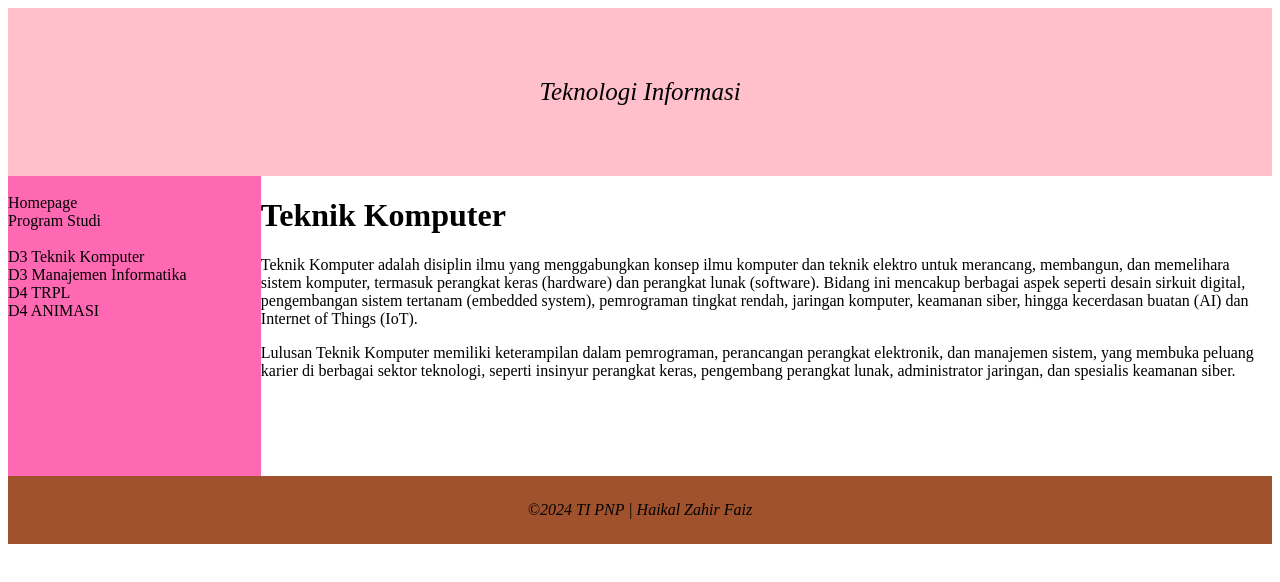
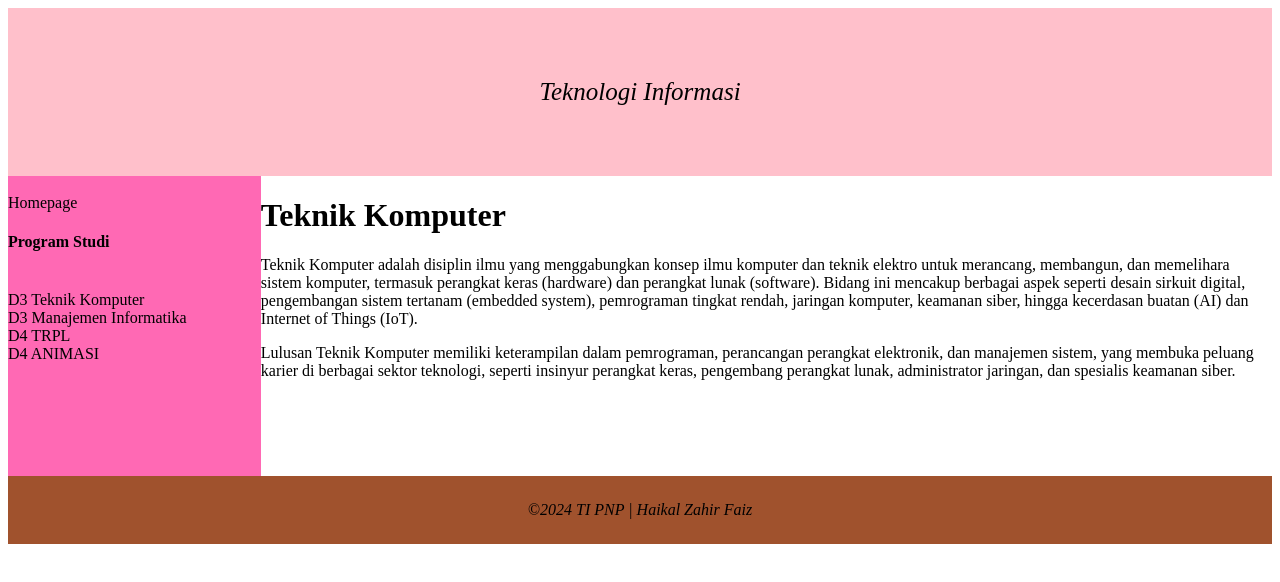
Before and after one commit to haikalzhir/TEKINFO-html, a plain HTML site: page TEKNIK KOMPUTER.html in a window 1280 px wide. Drawn offline with Linux system fonts and the light colour scheme.

Commit message:
Update TEKNIK KOMPUTER.html

```diff
--- a/TEKNIK KOMPUTER.html
+++ b/TEKNIK KOMPUTER.html
@@ -37,8 +37,8 @@
             Teknologi Informasi
         </div>
         <div class="sidebar">
-            <br><a href="INDEX.html" style="text-decoration: none; color: black;">Homepage</a>
-            <br>Program Studi</br>
+            <br><a href="index.html" style="text-decoration: none; color: black;">Homepage</a>
+            <h4>Program Studi</h4>
 
             <br><a href="TEKNIK KOMPUTER.html" style="text-decoration: none; color: black;">D3 Teknik Komputer</a>
             <br><a href="MANAJEMEN INFORMATIKA.html" style="text-decoration: none; color: black;">D3 Manajemen Informatika</a>
```
